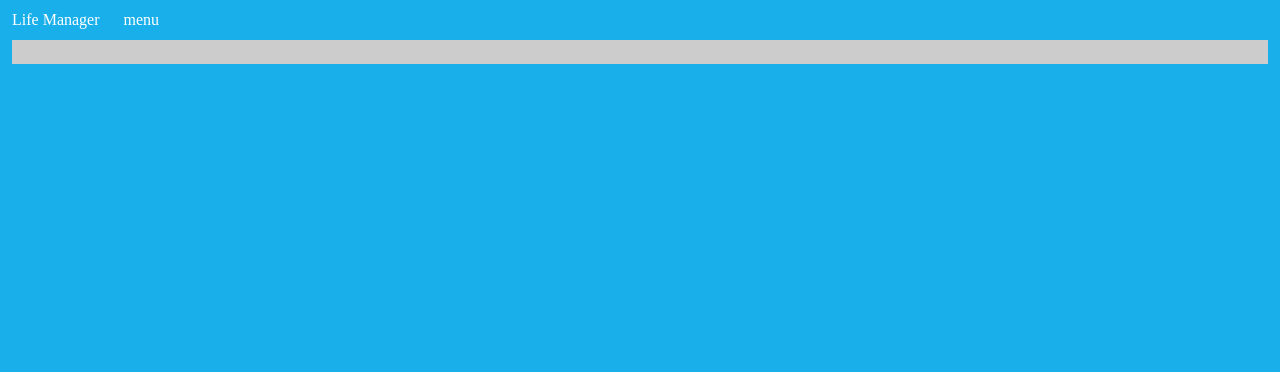
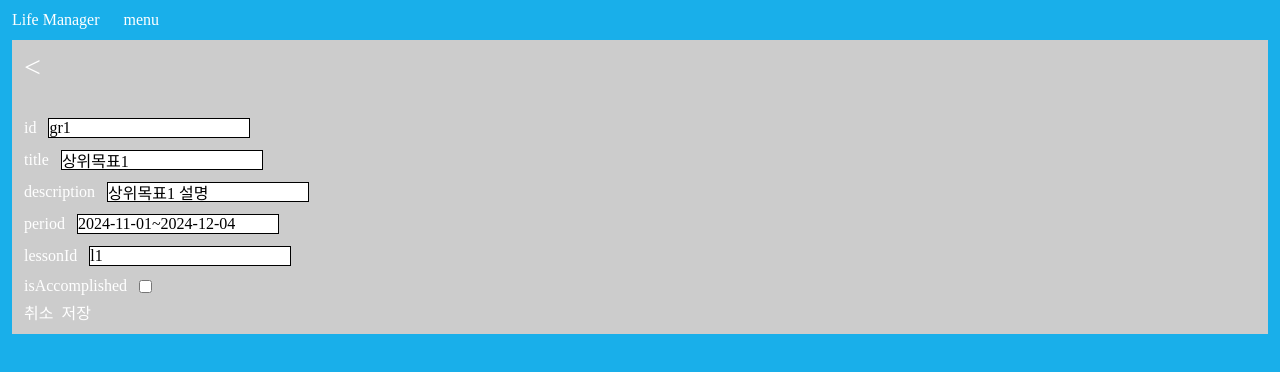
Before and after one commit to Unique0902/lifeManagerWeb, a React (Vite) app: page /goal/root/new in a window 1280 px wide. Shown: the top 372 px of the page. Built offline with nearby package versions, Linux system fonts and the light colour scheme.

Commit message:
Feat: add goal edit, add

```diff
--- a/src/components/DynamicForm/DynamicForm.tsx
+++ b/src/components/DynamicForm/DynamicForm.tsx
@@ -6,7 +6,7 @@ interface DynamicFormProps<T> {
   handleSubmit?: (data: T) => void;
 }
 
-function DynamicForm<T extends { [key: string]: string | boolean }>({
+function DynamicForm<T extends { [key: string]: string | boolean | any[] }>({
   data,
   onChange,
   handleSubmit,
--- /dev/null
+++ b/src/components/GoalObject/GoalObject.tsx
@@ -0,0 +1,51 @@
+import React from 'react';
+import { SubGoal, TGoal } from '../../data/type';
+import { useNavigate } from 'react-router-dom';
+
+interface Props {
+  isRoot: boolean;
+  goal: TGoal | SubGoal;
+}
+
+const GoalObject: React.FC<Props> = ({ isRoot, goal }) => {
+  const navigate = useNavigate();
+  return (
+    <>
+      <div className='flex flex-col items-center gap-[8px]'>
+        <div className='rounded-full bg-black text-center w-[200px] py-[12px]'>
+          {goal.title}
+        </div>
+        <div className='flex flex-row gap-[4px] justify-end'>
+          <button
+            onClick={() => navigate('/goal/subRoot/new')}
+            className='border hover:scale-110 border-white text-white w-[20px] h-[20px]'
+          >
+            +
+          </button>
+          <button
+            className='border hover:scale-110 border-white text-white w-[20px] h-[20px]'
+            onClick={() => {
+              if (isRoot) {
+                navigate('/goal/root/edit');
+              } else {
+                navigate('/goal/subRoot/edit');
+              }
+            }}
+          >
+            E
+          </button>
+          <button className='border hover:scale-110 border-red-600 text-red-600 w-[20px] h-[20px]'>
+            R
+          </button>
+        </div>
+      </div>
+      <div className='flex flex-row gap-[20px] justify-center'>
+        {goal.subGoal?.map((dt) => (
+          <GoalObject isRoot={false} goal={dt} key={dt.id} />
+        ))}
+      </div>
+    </>
+  );
+};
+
+export default GoalObject;
--- a/src/data/hardDt.ts
+++ b/src/data/hardDt.ts
@@ -1,11 +1,11 @@
-import { Goal, Habit, Lesson, Project, Todo } from './type';
+import { TGoal, Habit, Lesson, Project, Todo } from './type';
 
 export const HabitsExArr: Habit[] = [
   { id: 'h1', when: '저녁먹고', what: '운동', projectId: 'p1', cycle: '매일' },
   { id: 'h2', when: '일어나서', what: '독서', cycle: '매일' },
 ];
 
-export const GoalsExArr: Goal[] = [
+export const GoalsExArr: TGoal[] = [
   {
     id: 'gr1',
     title: '상위목표1',
@@ -19,10 +19,41 @@ export const GoalsExArr: Goal[] = [
         title: '하위목표1',
         description: '하위목표1 설명',
         period: '2024-11-01~2024-12-04',
-        lessonId: 'l1',
         isAccomplished: true,
       },
     ],
+  },
+  {
+    id: 'gr2',
+    title: '상위목표2',
+    description: '상위목표2 설명',
+    period: '2024-11-01~2024-12-04',
+    lessonId: 'l1',
+    isAccomplished: false,
+    subGoal: [
+      {
+        id: 'gsr2',
+        title: '하위목표1',
+        description: '하위목표1 설명',
+        period: '2024-11-01~2024-12-04',
+        isAccomplished: true,
+      },
+      {
+        id: 'gsr3',
+        title: '하위목표2',
+        description: '하위목표2 설명',
+        period: '2024-11-01~2024-12-04',
+        isAccomplished: true,
+      },
+    ],
+  },
+  {
+    id: 'gr3',
+    title: '상위목표3',
+    description: '상위목표3 설명',
+    period: '2024-11-01~2024-12-04',
+    lessonId: 'l1',
+    isAccomplished: false,
   },
 ];
 
--- a/src/pages/Goal/Goal.tsx
+++ b/src/pages/Goal/Goal.tsx
@@ -1,9 +1,56 @@
-import React from 'react';
+import React, { useState } from 'react';
+import { GoalsExArr } from '../../data/hardDt';
+import GoalObject from '../../components/GoalObject/GoalObject';
+import { TGoal } from '../../data/type';
+import { useNavigate } from 'react-router-dom';
 
 interface Props {}
 
 const Goal: React.FC<Props> = ({}) => {
-  return <div>ㅁㄴㄹ</div>;
+  const [rootGoal, setRootGoal] = useState<TGoal>(GoalsExArr[0]);
+  const [isShowParentGoalList, setIsShowParentGoalList] =
+    useState<boolean>(false);
+  const navigate = useNavigate();
+  return (
+    <div>
+      <header className='relative w-full flex flex-row justify-start'>
+        <button
+          className='bg-slate-600 p-[8px] rounded-xl hover:scale-110'
+          onClick={() => setIsShowParentGoalList(true)}
+        >
+          {GoalsExArr[0].title}
+        </button>
+        {isShowParentGoalList && (
+          <ul className='flex flex-col gap-[4px] absolute left-0 top-0 bg-slate-800 p-[8px] rounded-xl'>
+            <li
+              className='text-end cursor-pointer hover:scale-110 text-[25px] '
+              onClick={() => setIsShowParentGoalList(false)}
+            >
+              X
+            </li>
+            {GoalsExArr.map((dt, idx) => (
+              <li
+                key={'nav' + dt.id}
+                className='cursor-pointer hover:scale-110'
+                onClick={() => setRootGoal(dt)}
+              >
+                {idx + 1}. {dt.title}
+              </li>
+            ))}
+            <li
+              className='cursor-pointer hover:scale-110'
+              onClick={() => navigate('/goal/root/new')}
+            >
+              상위 목표 추가
+            </li>
+          </ul>
+        )}
+      </header>
+      <section className='flex flex-col gap-[32px]'>
+        <GoalObject isRoot={true} goal={rootGoal} />
+      </section>
+    </div>
+  );
 };
 
 export default Goal;
--- a/src/pages/Goal/Root/Edit/GoalRootEdit.tsx
+++ b/src/pages/Goal/Root/Edit/GoalRootEdit.tsx
@@ -1,9 +1,17 @@
-import React from 'react';
+import React, { useState } from 'react';
+import DynamicForm from '../../../../components/DynamicForm/DynamicForm';
+import { TGoal } from '../../../../data/type';
+import { GoalsExArr } from '../../../../data/hardDt';
 
 interface Props {}
 
 const GoalRootEdit: React.FC<Props> = () => {
-  return <div>GoalRootEdit</div>;
+  const [goal, setGoal] = useState<TGoal>(GoalsExArr[0]);
+  return (
+    <div>
+      <DynamicForm data={goal} onChange={setGoal} />
+    </div>
+  );
 };
 
 export default GoalRootEdit;
--- a/src/pages/Goal/Root/New/GoalRootNew.tsx
+++ b/src/pages/Goal/Root/New/GoalRootNew.tsx
@@ -1,13 +1,24 @@
 import React, { useState } from 'react';
 import DynamicForm from '../../../../components/DynamicForm/DynamicForm';
-import { Goal } from '../../../../data/type';
+import { TGoal } from '../../../../data/type';
 import { GoalsExArr } from '../../../../data/hardDt';
+import { useNavigate } from 'react-router-dom';
 
 interface Props {}
 
 const GoalRootNew: React.FC<Props> = () => {
-  const [goal, setGoal] = useState<Goal>(GoalsExArr[0]);
-  return <div>{/* <DynamicForm data={goal} onChange={setGoal} /> */}</div>;
+  const [goal, setGoal] = useState<TGoal>(GoalsExArr[0]);
+  const navigate = useNavigate();
+  return (
+    <div>
+      <nav className='flex flex-row justify-start mb-[36px]'>
+        <button onClick={() => navigate(-1)} className='text-[30px]'>
+          {'<'}
+        </button>
+      </nav>
+      <DynamicForm data={goal} onChange={setGoal} />
+    </div>
+  );
 };
 
 export default GoalRootNew;
--- a/src/pages/Goal/SubRoot/Edit/GoalSubRootEdit.tsx
+++ b/src/pages/Goal/SubRoot/Edit/GoalSubRootEdit.tsx
@@ -1,9 +1,27 @@
-import React from 'react';
+import React, { useState } from 'react';
+import DynamicForm from '../../../../components/DynamicForm/DynamicForm';
+import { SubGoal } from '../../../../data/type';
+import { GoalsExArr } from '../../../../data/hardDt';
 
 interface Props {}
 
+const emptyGoal: SubGoal = {
+  id: '',
+  title: '',
+  description: '',
+  period: '',
+  isAccomplished: false,
+};
+
 const GoalSubRootEdit: React.FC<Props> = () => {
-  return <div>GoalSubRootEdit</div>;
+  const [goal, setGoal] = useState<SubGoal>(
+    GoalsExArr[0].subGoal ? GoalsExArr[0].subGoal[0] : emptyGoal
+  );
+  return (
+    <div>
+      <DynamicForm data={goal} onChange={setGoal} />
+    </div>
+  );
 };
 
 export default GoalSubRootEdit;
--- a/src/pages/Goal/SubRoot/New/GoalSubRootNew.tsx
+++ b/src/pages/Goal/SubRoot/New/GoalSubRootNew.tsx
@@ -1,9 +1,27 @@
-import React from 'react';
+import React, { useState } from 'react';
+import DynamicForm from '../../../../components/DynamicForm/DynamicForm';
+import { SubGoal } from '../../../../data/type';
+import { GoalsExArr } from '../../../../data/hardDt';
 
 interface Props {}
 
+const emptyGoal: SubGoal = {
+  id: '',
+  title: '',
+  description: '',
+  period: '',
+  isAccomplished: false,
+};
+
 const GoalSubRootNew: React.FC<Props> = () => {
-  return <div>GoalSubRootNew</div>;
+  const [goal, setGoal] = useState<SubGoal>(
+    GoalsExArr[0].subGoal ? GoalsExArr[0].subGoal[0] : emptyGoal
+  );
+  return (
+    <div>
+      <DynamicForm data={goal} onChange={setGoal} />
+    </div>
+  );
 };
 
 export default GoalSubRootNew;
```
Also changed, not shown: src/data/type.ts (+11 -2 lines).
